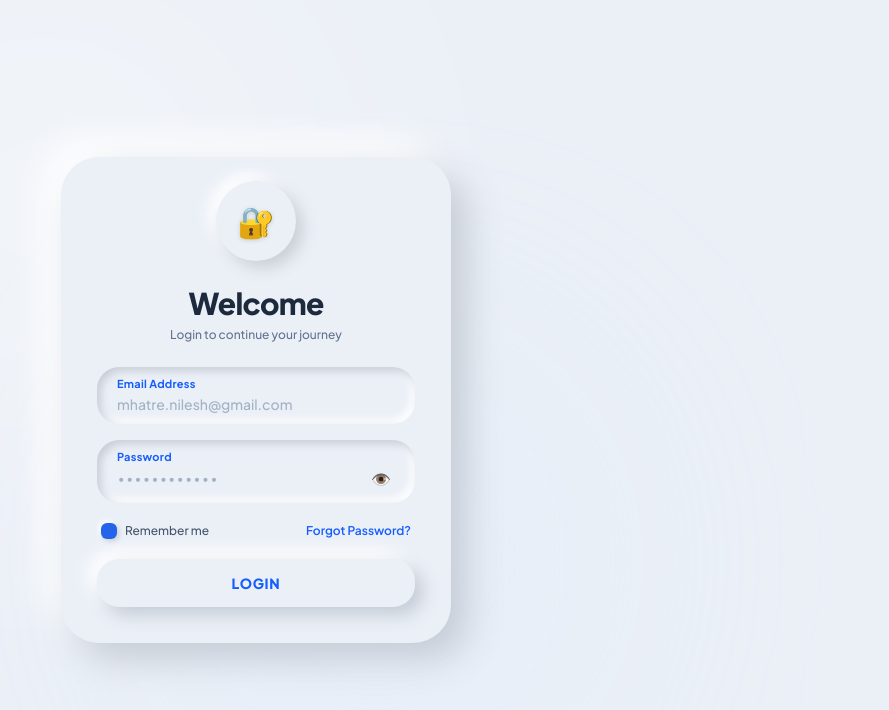
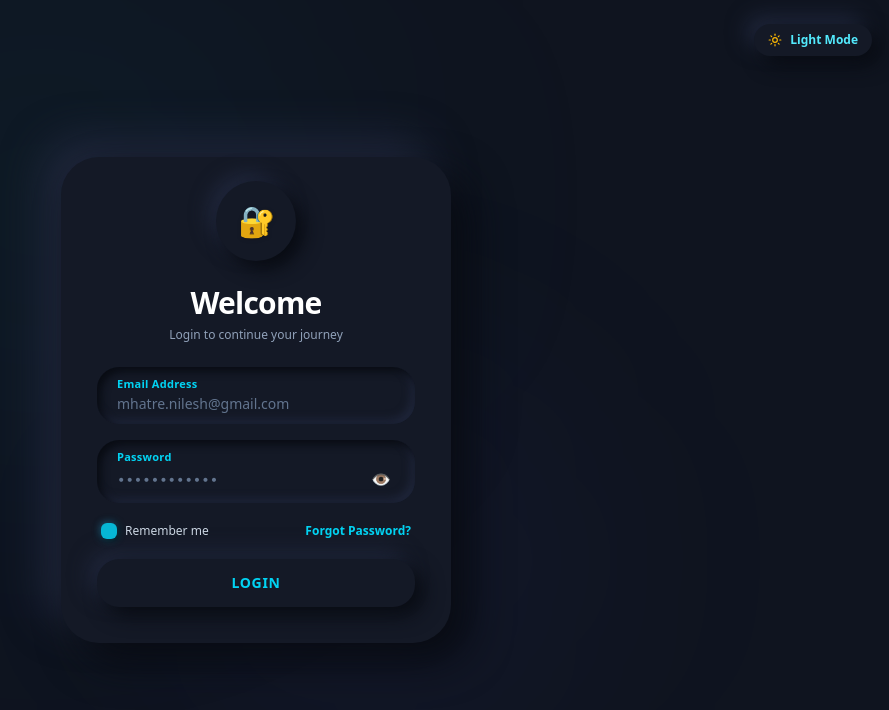
Before and after one commit to engrarmanhossain/AkijIspatEquip, a React (Vite) app: page / in a window 1280 px wide. Shown: the top 710 px of the page, without its empty margins (384-1273 px from the left). Built offline with nearby package versions, Linux system fonts and the light colour scheme.

Commit message:
feat(auth): implement Dark Neumorphic (Soft UI) login with dark/light mode toggle

```diff
--- a/src/components/LoginPage.tsx
+++ b/src/components/LoginPage.tsx
@@ -5,6 +5,8 @@ import {
   AlertCircle,
   CheckCircle2,
   X,
+  Sun,
+  Moon,
 } from 'lucide-react';
 
 export const LoginPage: React.FC = () => {
@@ -15,6 +17,18 @@ export const LoginPage: React.FC = () => {
   const [showPassword, setShowPassword] = useState(false);
   const [errorMessage, setErrorMessage] = useState<string | null>(null);
   const [isSubmitting, setIsSubmitting] = useState(false);
+
+  // Theme state: defaults to dark mode per user request!
+  const [isDarkMode, setIsDarkMode] = useState<boolean>(() => {
+    const saved = localStorage.getItem('equipguard_login_theme');
+    return saved ? saved === 'dark' : true;
+  });
+
+  const toggleTheme = () => {
+    const next = !isDarkMode;
+    setIsDarkMode(next);
+    localStorage.setItem('equipguard_login_theme', next ? 'dark' : 'light');
+  };
 
   // Helper modals
   const [forgotModalOpen, setForgotModalOpen] = useState(false);
@@ -35,33 +49,99 @@ export const LoginPage: React.FC = () => {
   };
 
   return (
-    <div className="min-h-screen bg-[#ebf0f7] text-slate-800 flex flex-col justify-center items-center p-4 sm:p-6 selection:bg-blue-500 selection:text-white relative">
+    <div
+      className={`min-h-screen ${
+        isDarkMode
+          ? 'bg-[#0f141f] text-slate-100 selection:bg-cyan-500'
+          : 'bg-[#ebf0f7] text-slate-800 selection:bg-blue-500'
+      } flex flex-col justify-center items-center p-4 sm:p-6 transition-colors duration-300 relative overflow-hidden font-sans`}
+    >
+      {/* Neumorphic Dark/Light Mode Theme Switcher Pill in Top-Right */}
+      <div className="absolute top-4 right-4 sm:top-6 sm:right-6 z-20">
+        <button
+          type="button"
+          onClick={toggleTheme}
+          title={isDarkMode ? 'Switch to Light Mode' : 'Switch to Dark Mode'}
+          className={`flex items-center space-x-2 px-3.5 py-2 rounded-full text-xs font-bold transition-all select-none ${
+            isDarkMode
+              ? 'neu-dark-button-raised text-cyan-300 hover:text-cyan-200'
+              : 'neu-button-raised text-slate-700 hover:text-slate-900'
+          }`}
+        >
+          {isDarkMode ? (
+            <>
+              <Sun className="w-3.5 h-3.5 text-amber-400" />
+              <span>Light Mode</span>
+            </>
+          ) : (
+            <>
+              <Moon className="w-3.5 h-3.5 text-indigo-600" />
+              <span>Dark Mode</span>
+            </>
+          )}
+        </button>
+      </div>
+
       {/* Background soft ambient accents */}
-      <div className="absolute top-1/4 left-1/3 -translate-x-1/2 -translate-y-1/2 w-[550px] h-[550px] bg-white/40 rounded-full blur-[140px] pointer-events-none"></div>
-      <div className="absolute bottom-10 right-1/4 w-[400px] h-[400px] bg-blue-100/30 rounded-full blur-[120px] pointer-events-none"></div>
+      {isDarkMode ? (
+        <>
+          <div className="absolute top-1/4 left-1/3 -translate-x-1/2 -translate-y-1/2 w-[550px] h-[550px] bg-cyan-500/5 rounded-full blur-[140px] pointer-events-none"></div>
+          <div className="absolute bottom-10 right-1/4 w-[400px] h-[400px] bg-indigo-500/5 rounded-full blur-[120px] pointer-events-none"></div>
+        </>
+      ) : (
+        <>
+          <div className="absolute top-1/4 left-1/3 -translate-x-1/2 -translate-y-1/2 w-[550px] h-[550px] bg-white/50 rounded-full blur-[140px] pointer-events-none"></div>
+          <div className="absolute bottom-10 right-1/4 w-[400px] h-[400px] bg-blue-100/30 rounded-full blur-[120px] pointer-events-none"></div>
+        </>
+      )}
 
       <div className="w-full max-w-[370px] sm:max-w-[390px] relative z-10 space-y-4">
         {/* Neumorphic Soft UI Main Card */}
-        <div className="neu-card rounded-[38px] p-7 sm:p-9 flex flex-col items-center relative transition-all">
-
+        <div
+          className={`${
+            isDarkMode ? 'neu-dark-card' : 'neu-card'
+          } rounded-[38px] p-7 sm:p-9 flex flex-col items-center relative transition-all duration-300`}
+        >
           {/* Top Raised Circular Lock Badge (Exact Match to Reference UI) */}
-          <div className="w-20 h-20 rounded-full neu-badge-raised flex items-center justify-center -mt-3 mb-6 transition-transform hover:scale-105 select-none">
-            <span className="text-3xl filter drop-shadow-sm select-none" role="img" aria-label="Lock">
+          <div
+            className={`w-20 h-20 rounded-full ${
+              isDarkMode ? 'neu-dark-badge-raised ring-1 ring-white/5' : 'neu-badge-raised'
+            } flex items-center justify-center -mt-3 mb-6 transition-transform hover:scale-105 select-none`}
+          >
+            <span
+              className="text-3xl filter drop-shadow-sm select-none"
+              role="img"
+              aria-label="Lock"
+            >
               🔐
             </span>
           </div>
 
           {/* Heading */}
-          <h1 className="text-3xl font-extrabold text-slate-800 tracking-tight text-center">
+          <h1
+            className={`text-3xl font-extrabold ${
+              isDarkMode ? 'text-white' : 'text-slate-800'
+            } tracking-tight text-center`}
+          >
             Welcome
           </h1>
-          <p className="text-xs text-slate-500 font-medium text-center mt-1.5 mb-6">
+          <p
+            className={`text-xs ${
+              isDarkMode ? 'text-slate-400' : 'text-slate-500'
+            } font-medium text-center mt-1.5 mb-6`}
+          >
             Login to continue your journey
           </p>
 
           {/* Error Message Pill */}
           {errorMessage && (
-            <div className="w-full mb-4 p-3 rounded-2xl neu-groove-inset border border-rose-400/40 text-rose-600 text-xs flex items-center space-x-2 animate-in fade-in">
+            <div
+              className={`w-full mb-4 p-3 rounded-2xl ${
+                isDarkMode
+                  ? 'neu-dark-groove-inset border border-rose-500/40 text-rose-300'
+                  : 'neu-groove-inset border border-rose-400/40 text-rose-600'
+              } text-xs flex items-center space-x-2 animate-in fade-in`}
+            >
               <AlertCircle className="w-4 h-4 text-rose-500 shrink-0" />
               <span className="font-medium leading-tight">{errorMessage}</span>
             </div>
@@ -70,8 +150,16 @@ export const LoginPage: React.FC = () => {
           {/* Form */}
           <form onSubmit={handleSubmit} className="w-full space-y-4 text-xs">
             {/* Email Field with Inset Neumorphic Groove */}
-            <div className="neu-groove-inset rounded-[22px] px-5 py-2.5 transition-all">
-              <label className="block text-[11px] font-bold text-blue-600 mb-0.5 tracking-wide">
+            <div
+              className={`${
+                isDarkMode ? 'neu-dark-groove-inset' : 'neu-groove-inset'
+              } rounded-[22px] px-5 py-2.5 transition-all`}
+            >
+              <label
+                className={`block text-[11px] font-bold ${
+                  isDarkMode ? 'text-cyan-400' : 'text-blue-600'
+                } mb-0.5 tracking-wide`}
+              >
                 Email Address
               </label>
               <input
@@ -80,13 +168,25 @@ export const LoginPage: React.FC = () => {
                 value={email}
                 onChange={(e) => setEmail(e.target.value)}
                 placeholder="mhatre.nilesh@gmail.com"
-                className="w-full bg-transparent text-slate-800 text-xs sm:text-sm font-medium focus:outline-none placeholder:text-slate-400/80"
+                className={`w-full bg-transparent ${
+                  isDarkMode
+                    ? 'text-white placeholder:text-slate-500'
+                    : 'text-slate-800 placeholder:text-slate-400/80'
+                } text-xs sm:text-sm font-medium focus:outline-none`}
               />
             </div>
 
             {/* Password Field with Inset Neumorphic Groove & Eye Toggle */}
-            <div className="neu-groove-inset rounded-[22px] px-5 py-2.5 transition-all">
-              <label className="block text-[11px] font-bold text-blue-600 mb-0.5 tracking-wide">
+            <div
+              className={`${
+                isDarkMode ? 'neu-dark-groove-inset' : 'neu-groove-inset'
+              } rounded-[22px] px-5 py-2.5 transition-all`}
+            >
+              <label
+                className={`block text-[11px] font-bold ${
+                  isDarkMode ? 'text-cyan-400' : 'text-blue-600'
+                } mb-0.5 tracking-wide`}
+              >
                 Password
               </label>
               <div className="flex items-center justify-between">
@@ -96,18 +196,30 @@ export const LoginPage: React.FC = () => {
                   value={password}
                   onChange={(e) => setPassword(e.target.value)}
                   placeholder="••••••••••••"
-                  className="w-full bg-transparent text-slate-800 text-xs sm:text-sm font-medium focus:outline-none placeholder:text-slate-400/80 font-mono"
+                  className={`w-full bg-transparent ${
+                    isDarkMode
+                      ? 'text-white placeholder:text-slate-500'
+                      : 'text-slate-800 placeholder:text-slate-400/80'
+                  } text-xs sm:text-sm font-medium focus:outline-none font-mono`}
                 />
                 <button
                   type="button"
                   onClick={() => setShowPassword(!showPassword)}
                   title={showPassword ? 'Hide password' : 'Show password'}
-                  className="text-slate-500 hover:text-slate-800 transition p-1 ml-2 focus:outline-none select-none"
+                  className={`${
+                    isDarkMode
+                      ? 'text-slate-400 hover:text-white'
+                      : 'text-slate-500 hover:text-slate-800'
+                  } transition p-1 ml-2 focus:outline-none select-none`}
                 >
                   {showPassword ? (
-                    <EyeOff className="w-4 h-4 text-slate-600" />
+                    <EyeOff className="w-4 h-4" />
                   ) : (
-                    <span className="text-base select-none leading-none" role="img" aria-label="Show password">
+                    <span
+                      className="text-base select-none leading-none"
+                      role="img"
+                      aria-label="Show password"
+                    >
                       👁️
                     </span>
                   )}
@@ -116,21 +228,31 @@ export const LoginPage: React.FC = () => {
             </div>
 
             {/* Remember Me & Forgot Password Row */}
-            <div className="flex items-center justify-between text-xs px-1 pt-1 text-slate-600">
+            <div
+              className={`flex items-center justify-between text-xs px-1 pt-1 ${
+                isDarkMode ? 'text-slate-300' : 'text-slate-600'
+              }`}
+            >
               <label className="flex items-center space-x-2 cursor-pointer select-none">
                 <input
                   type="checkbox"
                   checked={rememberMe}
                   onChange={(e) => setRememberMe(e.target.checked)}
-                  className="neu-checkbox w-4 h-4 rounded-md"
+                  className={`${
+                    isDarkMode ? 'neu-dark-checkbox' : 'neu-checkbox'
+                  } w-4 h-4 rounded-md`}
                 />
-                <span className="text-xs text-slate-600 font-medium">Remember me</span>
+                <span className="text-xs font-medium">Remember me</span>
               </label>
 
               <button
                 type="button"
                 onClick={() => setForgotModalOpen(true)}
-                className="text-xs font-semibold text-blue-600 hover:text-blue-700 hover:underline transition select-none"
+                className={`text-xs font-semibold ${
+                  isDarkMode
+                    ? 'text-cyan-400 hover:text-cyan-300'
+                    : 'text-blue-600 hover:text-blue-700'
+                } hover:underline transition select-none`}
               >
                 Forgot Password?
               </button>
@@ -140,7 +262,11 @@ export const LoginPage: React.FC = () => {
             <button
               type="submit"
               disabled={isSubmitting}
-              className="w-full py-3.5 rounded-[22px] neu-button-raised text-blue-600 hover:text-blue-700 font-extrabold text-sm tracking-wider uppercase transition-all flex items-center justify-center cursor-pointer select-none mt-5 active:scale-[0.99] disabled:opacity-60 shadow-sm"
+              className={`w-full py-3.5 rounded-[22px] ${
+                isDarkMode
+                  ? 'neu-dark-button-raised text-cyan-400 hover:text-cyan-300 shadow-[0_0_15px_rgba(6,182,212,0.15)]'
+                  : 'neu-button-raised text-blue-600 hover:text-blue-700'
+              } font-extrabold text-sm tracking-wider uppercase transition-all flex items-center justify-center cursor-pointer select-none mt-5 active:scale-[0.99] disabled:opacity-60 shadow-sm`}
             >
               {isSubmitting ? 'AUTHENTICATING...' : 'LOGIN'}
             </button>
@@ -150,49 +276,88 @@ export const LoginPage: React.FC = () => {
 
       {/* Forgot Password Modal */}
       {forgotModalOpen && (
-        <div className="fixed inset-0 z-50 flex items-center justify-center p-4 bg-slate-900/40 backdrop-blur-sm animate-in fade-in">
-          <div className="w-full max-w-sm rounded-[32px] neu-card p-6 relative">
+        <div className="fixed inset-0 z-50 flex items-center justify-center p-4 bg-slate-950/60 backdrop-blur-sm animate-in fade-in">
+          <div
+            className={`w-full max-w-sm rounded-[32px] ${
+              isDarkMode ? 'neu-dark-card text-slate-100' : 'neu-card text-slate-800'
+            } p-6 relative`}
+          >
             <button
               onClick={() => {
                 setForgotModalOpen(false);
                 setForgotSubmitted(false);
               }}
-              className="absolute top-5 right-5 p-1.5 rounded-full neu-circle-btn text-slate-500 hover:text-slate-800"
+              className={`absolute top-5 right-5 p-1.5 rounded-full ${
+                isDarkMode
+                  ? 'neu-dark-circle-btn text-slate-400 hover:text-white'
+                  : 'neu-circle-btn text-slate-500 hover:text-slate-800'
+              }`}
             >
               <X className="w-4 h-4" />
             </button>
 
             <div className="text-center space-y-3 pt-2">
-              <div className="w-14 h-14 mx-auto rounded-full neu-badge-raised flex items-center justify-center text-2xl">
+              <div
+                className={`w-14 h-14 mx-auto rounded-full ${
+                  isDarkMode ? 'neu-dark-badge-raised' : 'neu-badge-raised'
+                } flex items-center justify-center text-2xl`}
+              >
                 🔑
               </div>
-              <h3 className="text-lg font-bold text-slate-800">Password Recovery</h3>
-              <p className="text-xs text-slate-500 leading-relaxed">
+              <h3 className="text-lg font-bold">Password Recovery</h3>
+              <p
+                className={`text-xs ${
+                  isDarkMode ? 'text-slate-400' : 'text-slate-500'
+                } leading-relaxed`}
+              >
                 For plant security, employee credentials are managed by the System Administrator.
               </p>
 
               {forgotSubmitted ? (
-                <div className="p-3 rounded-xl bg-emerald-50 border border-emerald-200 text-emerald-800 text-xs">
-                  <CheckCircle2 className="w-5 h-5 mx-auto mb-1 text-emerald-600" />
-                  <span>Request sent to <strong>armanhossain.eee.info@gmail.com</strong>. You will receive reset instructions shortly.</span>
+                <div
+                  className={`p-3 rounded-xl ${
+                    isDarkMode
+                      ? 'bg-emerald-950/40 border border-emerald-800/60 text-emerald-300'
+                      : 'bg-emerald-50 border border-emerald-200 text-emerald-800'
+                  } text-xs`}
+                >
+                  <CheckCircle2 className="w-5 h-5 mx-auto mb-1 text-emerald-500" />
+                  <span>
+                    Request sent to <strong>armanhossain.eee.info@gmail.com</strong>. You will
+                    receive reset instructions shortly.
+                  </span>
                 </div>
               ) : (
                 <div className="space-y-3 pt-2">
-                  <div className="neu-groove-inset rounded-2xl px-4 py-2.5 text-left">
-                    <label className="block text-[10px] font-bold text-blue-600 mb-0.5">
+                  <div
+                    className={`${
+                      isDarkMode ? 'neu-dark-groove-inset' : 'neu-groove-inset'
+                    } rounded-2xl px-4 py-2.5 text-left`}
+                  >
+                    <label
+                      className={`block text-[10px] font-bold ${
+                        isDarkMode ? 'text-cyan-400' : 'text-blue-600'
+                      } mb-0.5`}
+                    >
                       Your Registered Email
                     </label>
                     <input
                       type="email"
                       defaultValue={email}
                       placeholder="employee@plant04.com"
-                      className="w-full bg-transparent text-xs text-slate-800 focus:outline-none"
+                      className={`w-full bg-transparent text-xs ${
+                        isDarkMode ? 'text-white' : 'text-slate-800'
+                      } focus:outline-none`}
                     />
                   </div>
                   <button
                     type="button"
                     onClick={() => setForgotSubmitted(true)}
-                    className="w-full py-2.5 rounded-xl neu-button-raised text-blue-600 font-bold text-xs uppercase"
+                    className={`w-full py-2.5 rounded-xl ${
+                      isDarkMode
+                        ? 'neu-dark-button-raised text-cyan-400'
+                        : 'neu-button-raised text-blue-600'
+                    } font-bold text-xs uppercase`}
                   >
                     Send Reset Request
                   </button>
--- a/src/index.css
+++ b/src/index.css
@@ -170,6 +170,113 @@
 }
 
 /* ==========================================================================
+   Dark Neumorphic (Soft UI) Design System
+   ========================================================================== */
+.neu-dark-bg {
+  background-color: #0f141f;
+}
+
+/* Elevated Dark Soft Card */
+.neu-dark-card {
+  background: #141926;
+  box-shadow:
+    18px 18px 40px #080b12,
+    -18px -18px 40px #20273c;
+}
+
+/* Circular Raised Element in Dark Mode */
+.neu-dark-badge-raised {
+  background: #141926;
+  box-shadow:
+    8px 8px 18px #080b12,
+    -8px -8px 18px #20273c;
+}
+
+/* Deep Inset / Concave Groove (Dark Inputs) */
+.neu-dark-groove-inset {
+  background: #141926;
+  box-shadow:
+    inset 4px 4px 8px #080b12,
+    inset -4px -4px 8px #20273c;
+  transition: all 0.25s ease;
+}
+
+.neu-dark-groove-inset:focus-within {
+  box-shadow:
+    inset 5px 5px 10px #07090e,
+    inset -5px -5px 10px #232a40,
+    0 0 0 1.5px rgba(6, 182, 212, 0.45);
+}
+
+/* Elevated Tactile Button in Dark Mode (LOGIN) */
+.neu-dark-button-raised {
+  background: #141926;
+  box-shadow:
+    8px 8px 20px #080b12,
+    -8px -8px 20px #20273c;
+  transition: all 0.2s cubic-bezier(0.4, 0, 0.2, 1);
+}
+
+.neu-dark-button-raised:hover {
+  box-shadow:
+    10px 10px 24px #06080d,
+    -10px -10px 24px #242c44;
+  transform: translateY(-1px);
+}
+
+.neu-dark-button-raised:active {
+  box-shadow:
+    inset 4px 4px 8px #080b12,
+    inset -4px -4px 8px #20273c;
+  transform: translateY(1px);
+}
+
+/* Circular Soft Icon Button in Dark Mode */
+.neu-dark-circle-btn {
+  background: #141926;
+  box-shadow:
+    5px 5px 12px #080b12,
+    -5px -5px 12px #20273c;
+  transition: all 0.2s cubic-bezier(0.4, 0, 0.2, 1);
+}
+
+.neu-dark-circle-btn:hover {
+  box-shadow:
+    7px 7px 15px #06080d,
+    -7px -7px 15px #242c44;
+  transform: scale(1.06);
+}
+
+.neu-dark-circle-btn:active {
+  box-shadow:
+    inset 3px 3px 6px #080b12,
+    inset -3px -3px 6px #20273c;
+  transform: scale(0.96);
+}
+
+/* Soft Checkbox in Dark Mode */
+.neu-dark-checkbox {
+  background: #141926;
+  box-shadow:
+    inset 2px 2px 4px #080b12,
+    inset -2px -2px 4px #20273c;
+  appearance: none;
+  cursor: pointer;
+  display: inline-flex;
+  align-items: center;
+  justify-content: center;
+  transition: all 0.2s ease;
+}
+
+.neu-dark-checkbox:checked {
+  background: #06b6d4;
+  box-shadow:
+    0 0 10px rgba(6, 182, 212, 0.4),
+    2px 2px 5px #080b12,
+    -2px -2px 5px #20273c;
+}
+
+/* ==========================================================================
    Modern Enterprise Dark Glassmorphic Design System
    ========================================================================== */
 .glass-panel {
```
